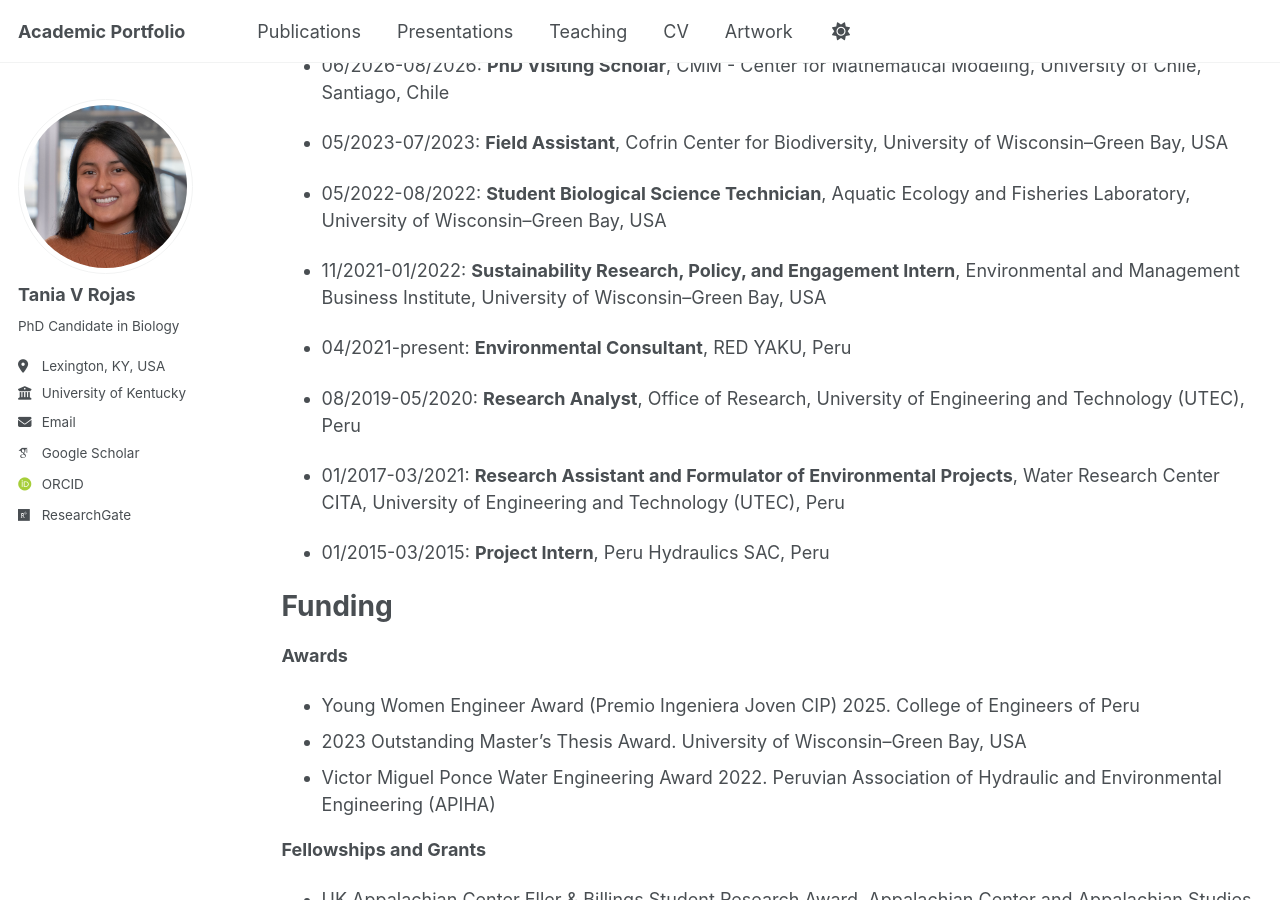
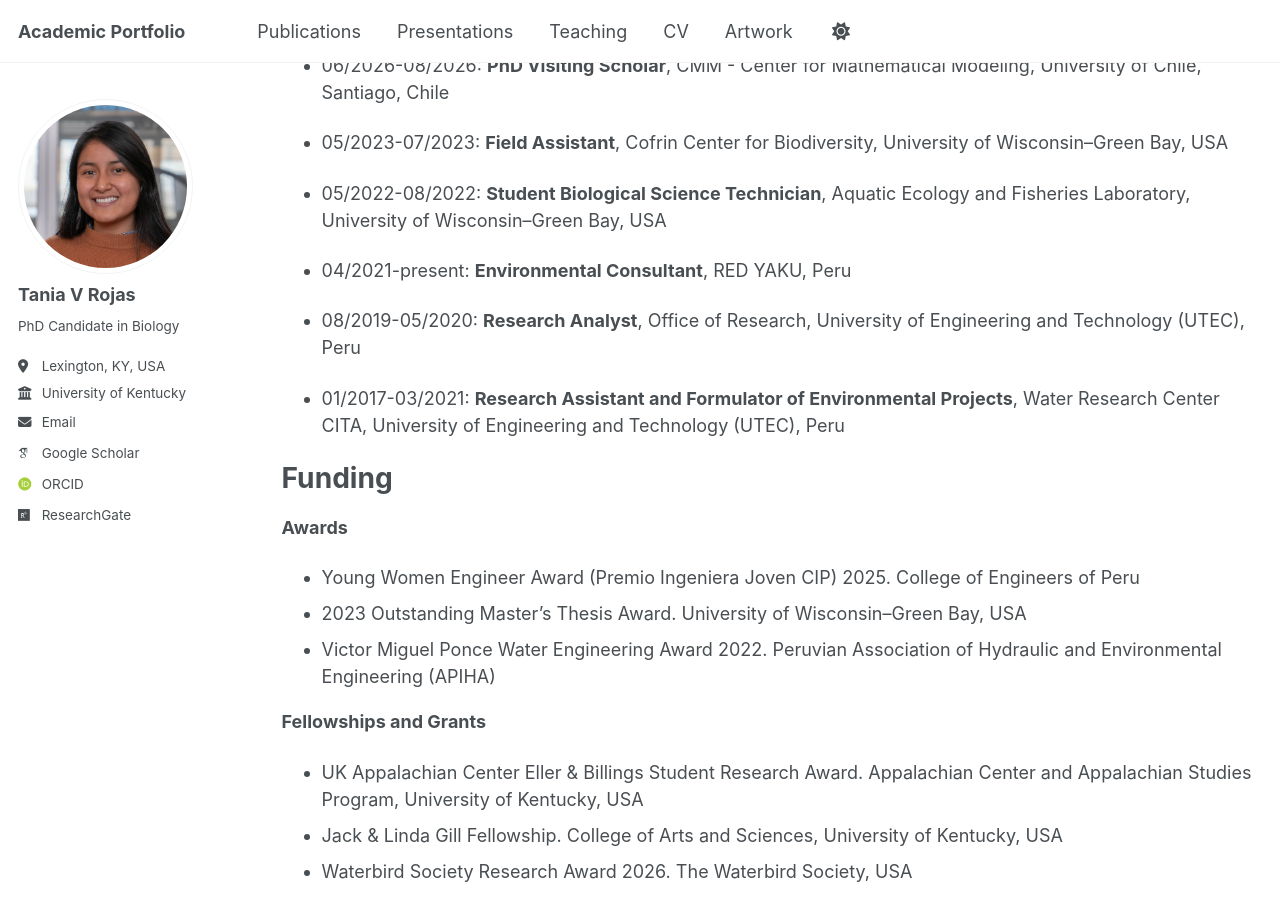
Before and after one commit to taniarojasc/taniarojasc.github.io, a Jekyll site: the page built from _pages/cv.md, in a window 1280 px wide and 900 px high, scrolled down 337 px. Built offline with Jekyll 4.4.1, drawn with Linux system fonts in a browser that asks for light colours; some web fonts are replaced; a script that is not in the unit is left out.

Commit message:
Update cv.md

```diff
--- a/_pages/cv.md
+++ b/_pages/cv.md
@@ -21,15 +21,11 @@ Professional Experience
 
 * 05/2022-08/2022: **Student Biological Science Technician**, Aquatic Ecology and Fisheries Laboratory, University of Wisconsin–Green Bay, USA
 
-* 11/2021-01/2022: **Sustainability Research, Policy, and Engagement Intern**, Environmental and Management Business Institute, University of Wisconsin–Green Bay, USA
-
 *  04/2021-present: **Environmental Consultant**, RED YAKU, Peru
 
 * 08/2019-05/2020: **Research Analyst**, Office of Research, University of Engineering and Technology (UTEC), Peru
 
 * 01/2017-03/2021: **Research Assistant and Formulator of Environmental Projects**, Water Research Center CITA, University of Engineering and Technology (UTEC), Peru
-
-* 01/2015-03/2015: **Project Intern**, Peru Hydraulics SAC, Peru
 
 Funding
 ======
```
